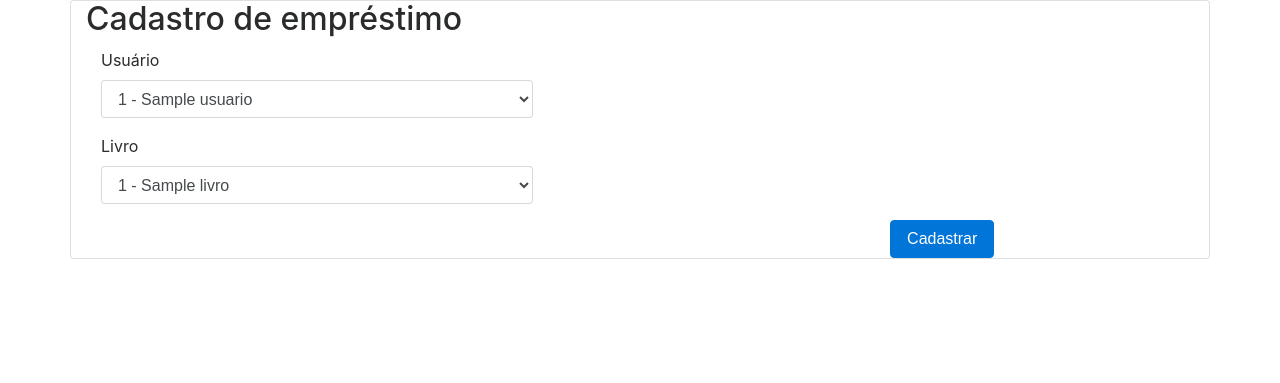
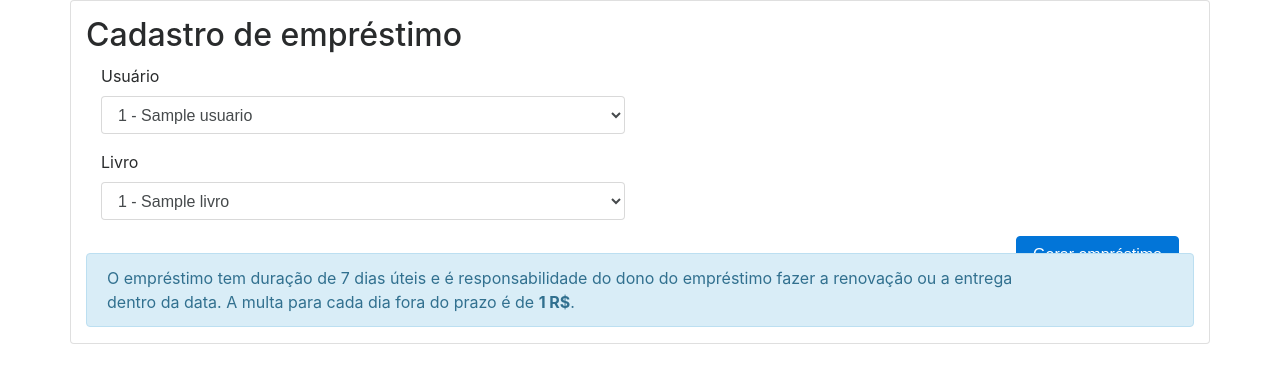
Before and after one commit to rvinicius/bibliotech, a PHP site: page /cadastro-emprestimo.php in a window 1280 px wide. Shown: the part 94-477 px from the top of the page. Run offline with PHP 8.4, Linux system fonts and the light colour scheme; tables that the repository leaves empty or names only in its code hold one stand-in row (values such as "Sample post"); data that the repository does not hold is empty; some libraries are stand-ins or nearby versions.

Commit message:
Pequenos ajustes no layout do formulario

```diff
--- a/cadastro-emprestimo.php
+++ b/cadastro-emprestimo.php
@@ -12,33 +12,34 @@ $livros = $livrosDao->listaLivros();
 ?>
 
 <div class="container card">
-  <h2 class="card-title">Cadastro de empréstimo</h2>
+    <h2 class="card-title pt-3">Cadastro de empréstimo</h2>
     <form action="insert-emprestimo.php" method="post">
-  <div class="form-row card-body ">
+        <div class="form-row card-body">
 
-    <div class="form-group col-md-5">
+            <div class="form-group col-md-6">
                 <label for="usuario">Usuário</label>
-		<select name="usuario_id" class="form-control">
+                <select name="id_usuario" class="form-control">
                     <?php foreach ($usuarios as $usuario) : ?>
                         <option value="<?= $usuario->getId() ?>"><?= $usuario->getId()." - ".$usuario->getNome() ?></option>
                     <?php endforeach ?>
                 </select>
             </div>
 
-    <div class="form-group col-md-5">
+            <div class="form-group col-md-6">
                 <label for="livro">Livro</label>
-		<select name="usuario_id" class="form-control">
+                    <select name="id_livro" class="form-control">
                     <?php foreach ($livros as $livro) : ?>
                         <option value="<?= $livro->getId() ?>"><?= $livro->getId()." - ".$livro->getNome() ?></option>
                     <?php endforeach ?>
                 </select>
             </div>
 
-
-     <div class="form-group col-md-10">
-       <input type="submit" value="Cadastrar" class="btn btn-primary float-right" />
+            <div class="form-group col-md-12">
+               <input type="submit" value="Gerar empréstimo" class="btn btn-primary float-right" />
+            </div>
+            <div class="alert alert-info col-md-12" role="alert">
+                O empréstimo tem duração de 7 dias úteis e é responsabilidade do dono do empréstimo fazer a renovação ou a entrega dentro da data. A multa para cada dia fora do prazo é de <strong>1 R$</strong>.
             </div>
         </div>
-
     </form>
 </div>
```
Lines whose indentation alone changed are shown as unchanged.
